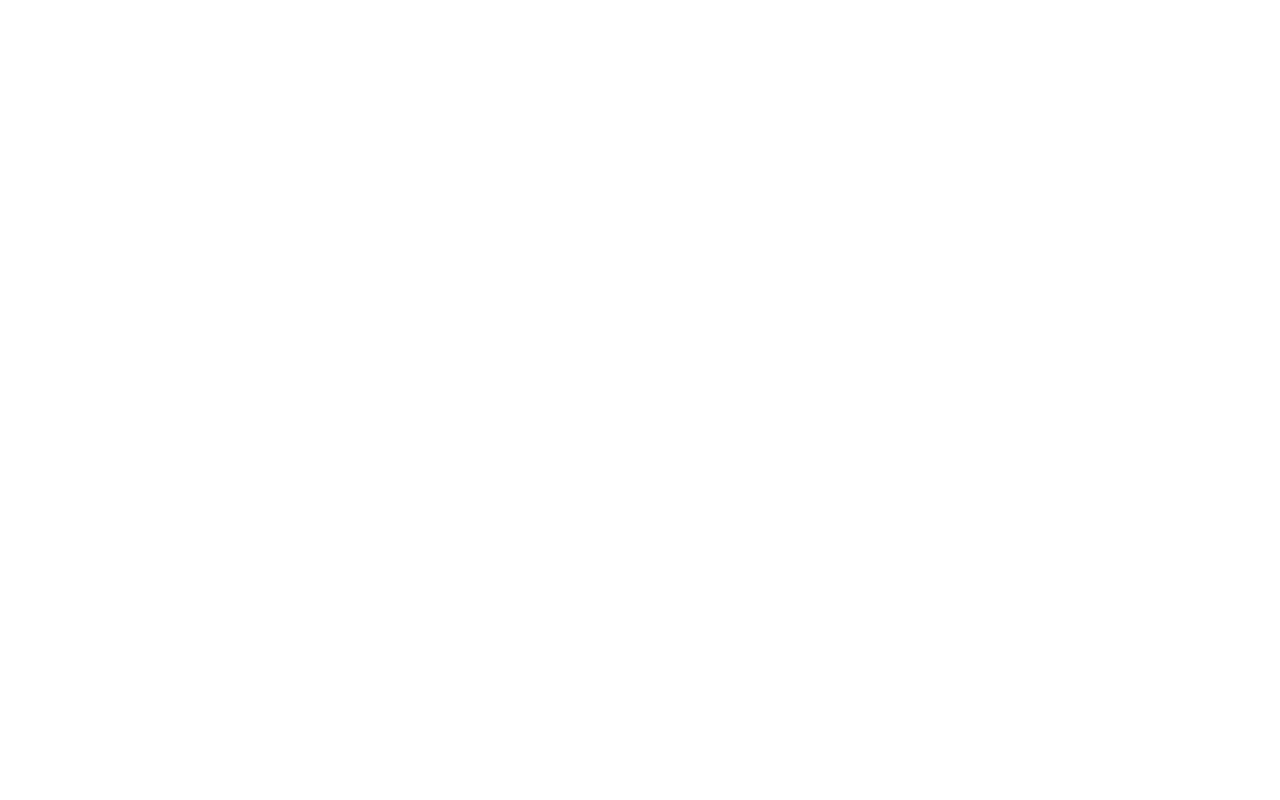
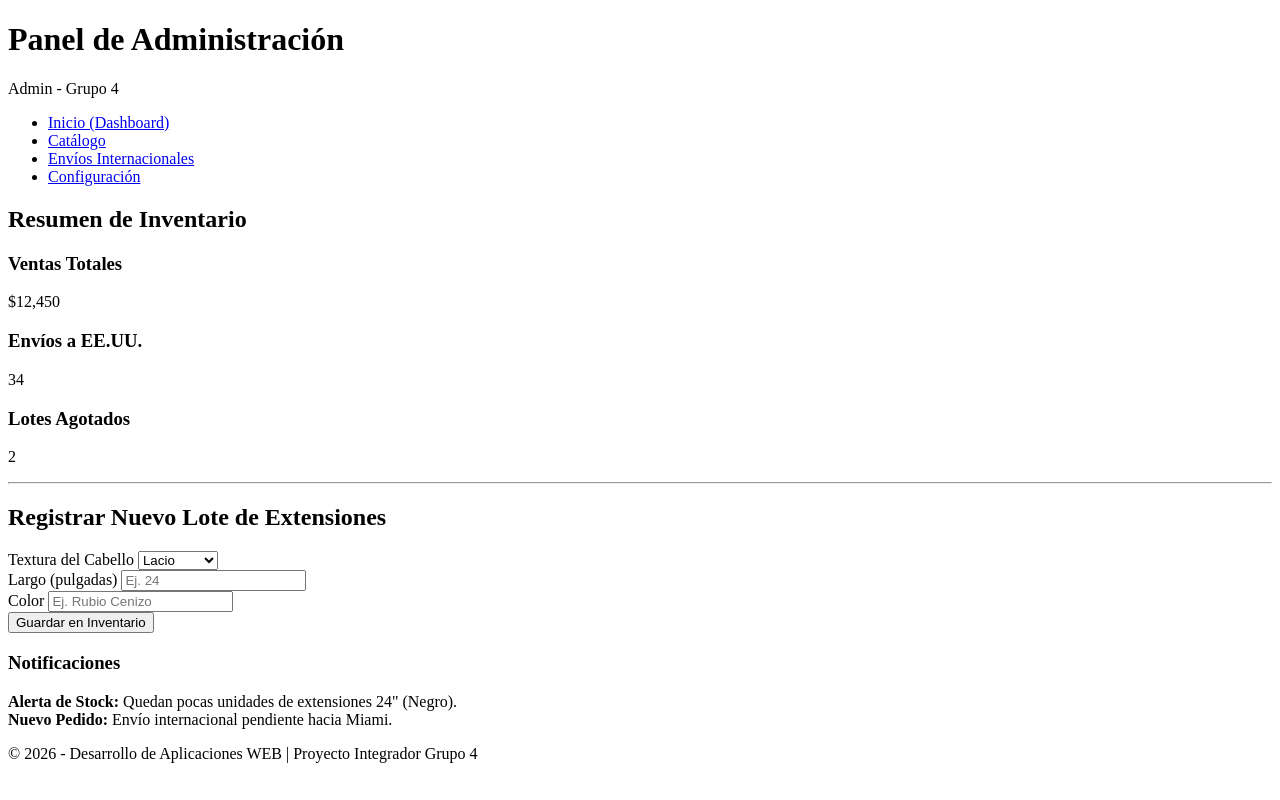
Before and after one commit to sandyorz/isw306-proyecto-grupo-4, a plain HTML site: page index.html in a window 1280 px wide. Drawn offline with Linux system fonts and the light colour scheme.

Commit message:
estructura css (base)

```diff
--- a/index.html
+++ b/index.html
@@ -6,6 +6,88 @@
     <title>Panel de Administración - Grupo 4</title>
 </head>
 <body>
+<header>
+        <div class="logo-container">
+            <h1>Panel de Administración</h1>
+        </div>
+        <div class="user-profile">
+            <span>Admin - Grupo 4</span>
+        </div>
+    </header>
 
+    <div class="layout-container">
+
+        <nav>
+            <ul>
+                <li><a href="#" class="active">Inicio (Dashboard)</a></li>
+                <li><a href="#">Catálogo</a></li>
+                <li><a href="#">Envíos Internacionales</a></li>
+                <li><a href="#">Configuración</a></li>
+            </ul>
+        </nav>
+
+        <main>
+            <section class="dashboard">
+                <h2>Resumen de Inventario</h2>
+                <div class="cards-container">
+                    <article class="card">
+                        <h3>Ventas Totales</h3>
+                        <p class="metric">$12,450</p>
+                    </article>
+                    <article class="card">
+                        <h3>Envíos a EE.UU.</h3>
+                        <p class="metric">34</p>
+                    </article>
+                    <article class="card">
+                        <h3>Lotes Agotados</h3>
+                        <p class="metric text-alert">2</p>
+                    </article>
+                </div>
+            </section>
+
+            <hr class="divider">
+
+            <section class="form-section">
+                <h2>Registrar Nuevo Lote de Extensiones</h2>
+                <form action="#" method="POST" class="inventory-form">
+                    <div class="form-group">
+                        <label for="textura">Textura del Cabello</label>
+                        <select id="textura" name="textura">
+                            <option value="lacio">Lacio</option>
+                            <option value="ondulado">Ondulado</option>
+                            <option value="rizado">Rizado</option>
+                        </select>
+                    </div>
+
+                    <div class="form-group">
+                        <label for="largo">Largo (pulgadas)</label>
+                        <input type="number" id="largo" name="largo" placeholder="Ej. 24" required>
+                    </div>
+
+                    <div class="form-group">
+                        <label for="color">Color</label>
+                        <input type="text" id="color" name="color" placeholder="Ej. Rubio Cenizo" required>
+                    </div>
+
+                    <button type="submit" class="btn-submit">Guardar en Inventario</button>
+                </form>
+            </section>
+        </main>
+
+        <aside>
+            <h3>Notificaciones</h3>
+            <div class="alert">
+                <strong>Alerta de Stock:</strong> Quedan pocas unidades de extensiones 24" (Negro).
+            </div>
+            <div class="alert">
+                <strong>Nuevo Pedido:</strong> Envío internacional pendiente hacia Miami.
+            </div>
+        </aside>
+
+    </div>
+
+    <footer>
+        <p>&copy; 2026 - Desarrollo de Aplicaciones WEB | Proyecto Integrador Grupo 4</p>
+    </footer>
 </body>
 </html>
```
